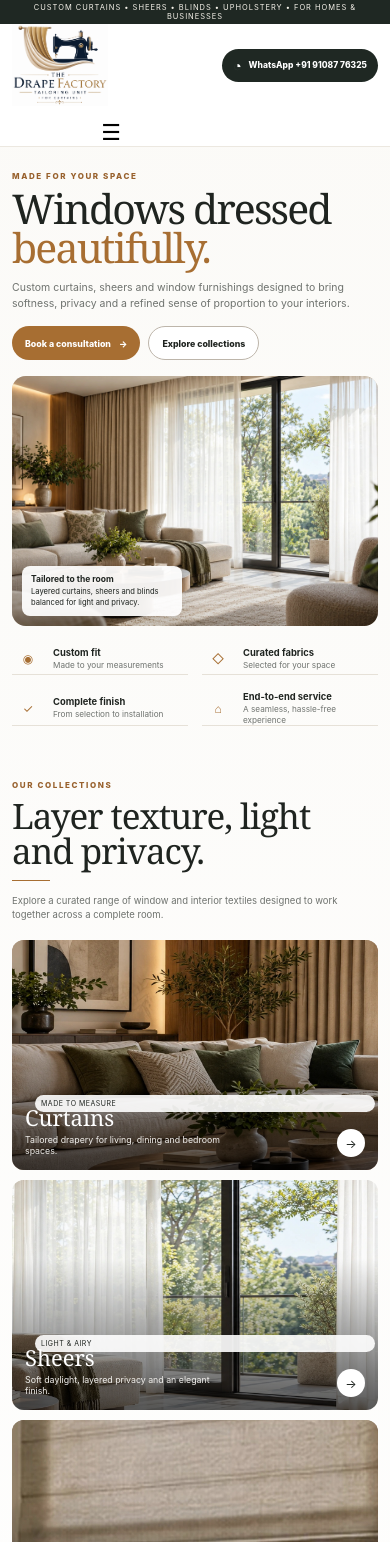
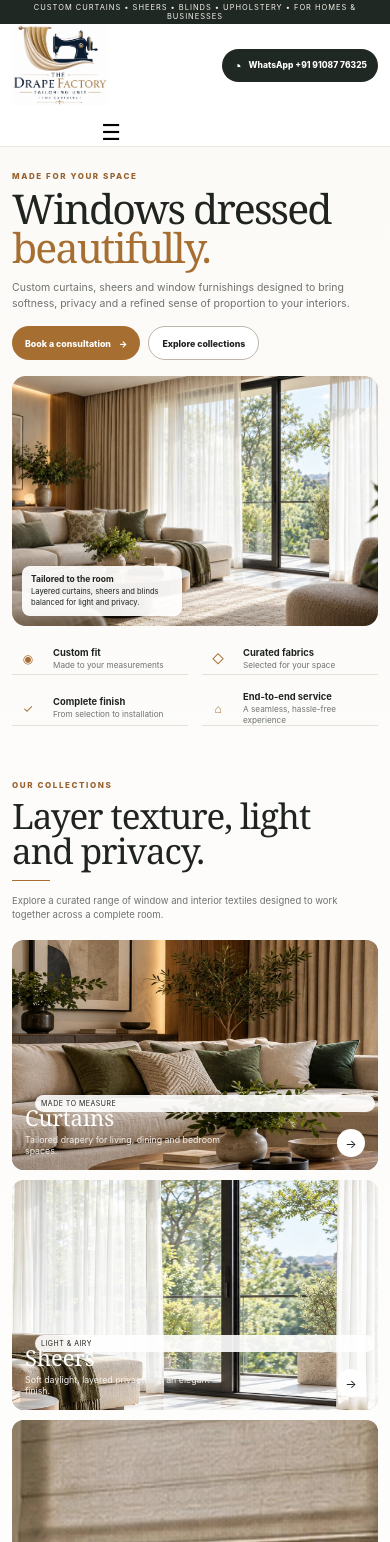
Before and after one commit to balajireddycp-pixel/the-drape-factory-website, a React (Vite) app: page / in a window 390 px wide. Shown: the top 1542 px of the page. Built offline with nearby package versions, Linux system fonts and the light colour scheme.

Commit message:
Public Website Build 5.7 - Mobile Image CSS Cleanup

```diff
--- a/src/reference-match.css
+++ b/src/reference-match.css
@@ -623,3 +623,62 @@
   .heroImage::after { z-index: 1 !important; }
   .heroBadge { z-index: 2 !important; }
 }
+
+
+/* Build 5.7 — mobile image CSS cleanup */
+@media (max-width: 759px) {
+  .heroImage,
+  .collectionCard {
+    position: relative !important;
+    overflow: hidden !important;
+    isolation: auto !important;
+    background-image: none !important;
+    background-color: #ddd6cb !important;
+  }
+
+  .heroImage::after,
+  .collectionCard::before {
+    content: none !important;
+    display: none !important;
+    background: none !important;
+  }
+
+  .heroImage {
+    min-height: 250px !important;
+    height: 250px !important;
+    max-height: 250px !important;
+  }
+
+  .heroImage > img,
+  .collectionCard > img {
+    position: absolute !important;
+    inset: 0 !important;
+    width: 100% !important;
+    height: 100% !important;
+    object-fit: cover !important;
+    object-position: center center !important;
+    display: block !important;
+    opacity: 1 !important;
+    visibility: visible !important;
+    z-index: 0 !important;
+    transform: none !important;
+    filter: none !important;
+    mix-blend-mode: normal !important;
+  }
+
+  .heroBadge {
+    position: absolute !important;
+    z-index: 2 !important;
+  }
+
+  .collectionCard {
+    min-height: 230px !important;
+    box-shadow: inset 0 -90px 70px -58px rgba(0,0,0,.62) !important;
+  }
+
+  .collectionTag,
+  .collectionBottom {
+    position: relative !important;
+    z-index: 2 !important;
+  }
+}
```
